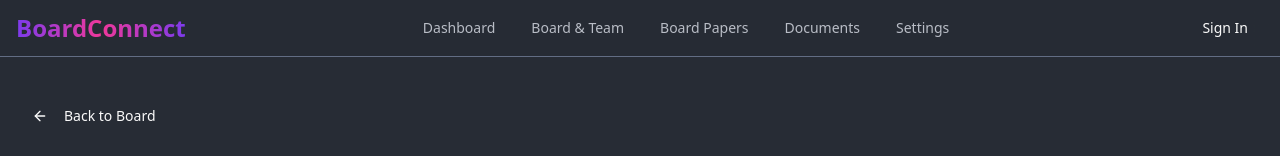
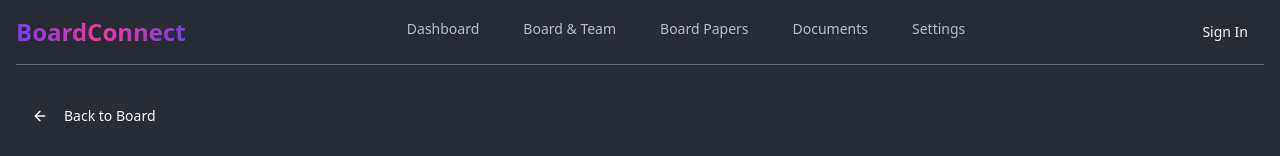
Before and after one commit to DRycroft/DirectorAiT, a React (Vite) app: page /boards/1/team in a window 1280 px wide. Shown: the top 156 px of the page. Built offline with nearby package versions, Linux system fonts and the light colour scheme; no server answers; the database is empty; the HTML template or start-up script is replaced by a standard one.

Commit message:
Refine navigation active state styling

```diff
--- a/src/components/Navigation.tsx
+++ b/src/components/Navigation.tsx
@@ -45,73 +45,79 @@ const Navigation = () => {
   };
 
   return (
-    <nav className="fixed top-0 left-0 right-0 z-50 bg-background/80 backdrop-blur-md border-b border-border">
-      <div className="container mx-auto px-4 flex items-center justify-between">
-        <Link to="/" className="flex items-center gap-2 py-2">
+    <nav className="fixed top-0 left-0 right-0 z-50 bg-transparent">
+      <div className="container mx-auto px-4 bg-background/80 backdrop-blur-md">
+        <div className="flex items-center justify-between border-b border-border">
+          <Link to="/" className="flex items-center gap-2 py-3">
             <div className="text-2xl font-bold bg-gradient-to-r from-primary via-accent to-primary bg-clip-text text-transparent">
               BoardConnect
             </div>
           </Link>
 
-        <div className="hidden md:flex items-center gap-1 h-full">
+          <div className="hidden md:flex items-end gap-1 h-full relative">
             <Link
               to="/dashboard"
               className={cn(
-              "relative px-4 py-3 text-sm font-medium transition-colors",
+                "relative px-5 pt-3 pb-4 text-sm font-medium transition-all rounded-t-xl",
                 isActive('/dashboard')
-                ? "text-foreground bg-background border-t-2 border-x-2 border-primary rounded-t-lg -mb-[1px] z-10"
-                : "text-muted-foreground hover:text-foreground"
+                  ? "text-foreground bg-background border-t-2 border-x-2 border-primary shadow-[0_-2px_8px_rgba(0,0,0,0.1)]"
+                  : "text-muted-foreground hover:text-foreground hover:bg-muted/30 mb-0.5"
               )}
+              style={isActive('/dashboard') ? { marginBottom: '-1px' } : {}}
             >
               Dashboard
             </Link>
             <Link
               to="/team"
               className={cn(
-              "relative px-4 py-3 text-sm font-medium transition-colors",
+                "relative px-5 pt-3 pb-4 text-sm font-medium transition-all rounded-t-xl",
                 isActive('/team')
-                ? "text-foreground bg-background border-t-2 border-x-2 border-primary rounded-t-lg -mb-[1px] z-10"
-                : "text-muted-foreground hover:text-foreground"
+                  ? "text-foreground bg-background border-t-2 border-x-2 border-primary shadow-[0_-2px_8px_rgba(0,0,0,0.1)]"
+                  : "text-muted-foreground hover:text-foreground hover:bg-muted/30 mb-0.5"
               )}
+              style={isActive('/team') ? { marginBottom: '-1px' } : {}}
             >
               Board & Team
             </Link>
             <Link
               to="/board-papers"
               className={cn(
-              "relative px-4 py-3 text-sm font-medium transition-colors",
+                "relative px-5 pt-3 pb-4 text-sm font-medium transition-all rounded-t-xl",
                 isActive('/board-papers')
-                ? "text-foreground bg-background border-t-2 border-x-2 border-primary rounded-t-lg -mb-[1px] z-10"
-                : "text-muted-foreground hover:text-foreground"
+                  ? "text-foreground bg-background border-t-2 border-x-2 border-primary shadow-[0_-2px_8px_rgba(0,0,0,0.1)]"
+                  : "text-muted-foreground hover:text-foreground hover:bg-muted/30 mb-0.5"
               )}
+              style={isActive('/board-papers') ? { marginBottom: '-1px' } : {}}
             >
               Board Papers
             </Link>
             <Link
               to="/library"
               className={cn(
-              "relative px-4 py-3 text-sm font-medium transition-colors",
+                "relative px-5 pt-3 pb-4 text-sm font-medium transition-all rounded-t-xl",
                 isActive('/library')
-                ? "text-foreground bg-background border-t-2 border-x-2 border-primary rounded-t-lg -mb-[1px] z-10"
-                : "text-muted-foreground hover:text-foreground"
+                  ? "text-foreground bg-background border-t-2 border-x-2 border-primary shadow-[0_-2px_8px_rgba(0,0,0,0.1)]"
+                  : "text-muted-foreground hover:text-foreground hover:bg-muted/30 mb-0.5"
               )}
+              style={isActive('/library') ? { marginBottom: '-1px' } : {}}
             >
               Documents
             </Link>
             <Link
               to="/settings"
               className={cn(
-              "relative px-4 py-3 text-sm font-medium transition-colors",
+                "relative px-5 pt-3 pb-4 text-sm font-medium transition-all rounded-t-xl",
                 isActive('/settings')
-                ? "text-foreground bg-background border-t-2 border-x-2 border-primary rounded-t-lg -mb-[1px] z-10"
-                : "text-muted-foreground hover:text-foreground"
+                  ? "text-foreground bg-background border-t-2 border-x-2 border-primary shadow-[0_-2px_8px_rgba(0,0,0,0.1)]"
+                  : "text-muted-foreground hover:text-foreground hover:bg-muted/30 mb-0.5"
               )}
+              style={isActive('/settings') ? { marginBottom: '-1px' } : {}}
             >
               Settings
             </Link>
           </div>
 
-        <div className="flex items-center gap-3 py-2">
+          <div className="flex items-center gap-3 py-3">
             {user ? (
               <Button variant="ghost" onClick={handleSignOut}>
                 Sign Out
@@ -123,6 +129,7 @@ const Navigation = () => {
             )}
           </div>
         </div>
+      </div>
     </nav>
   );
 };
```
Lines whose indentation alone changed are shown as unchanged.
